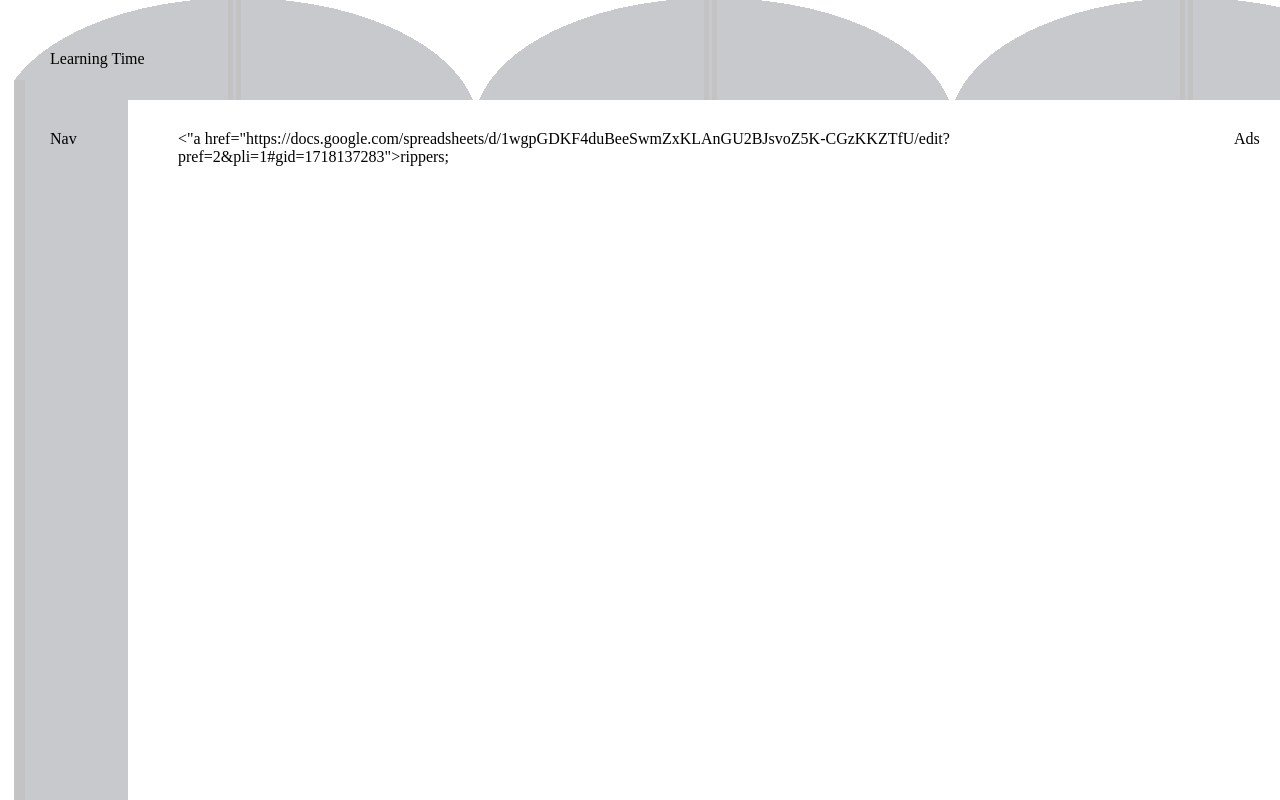
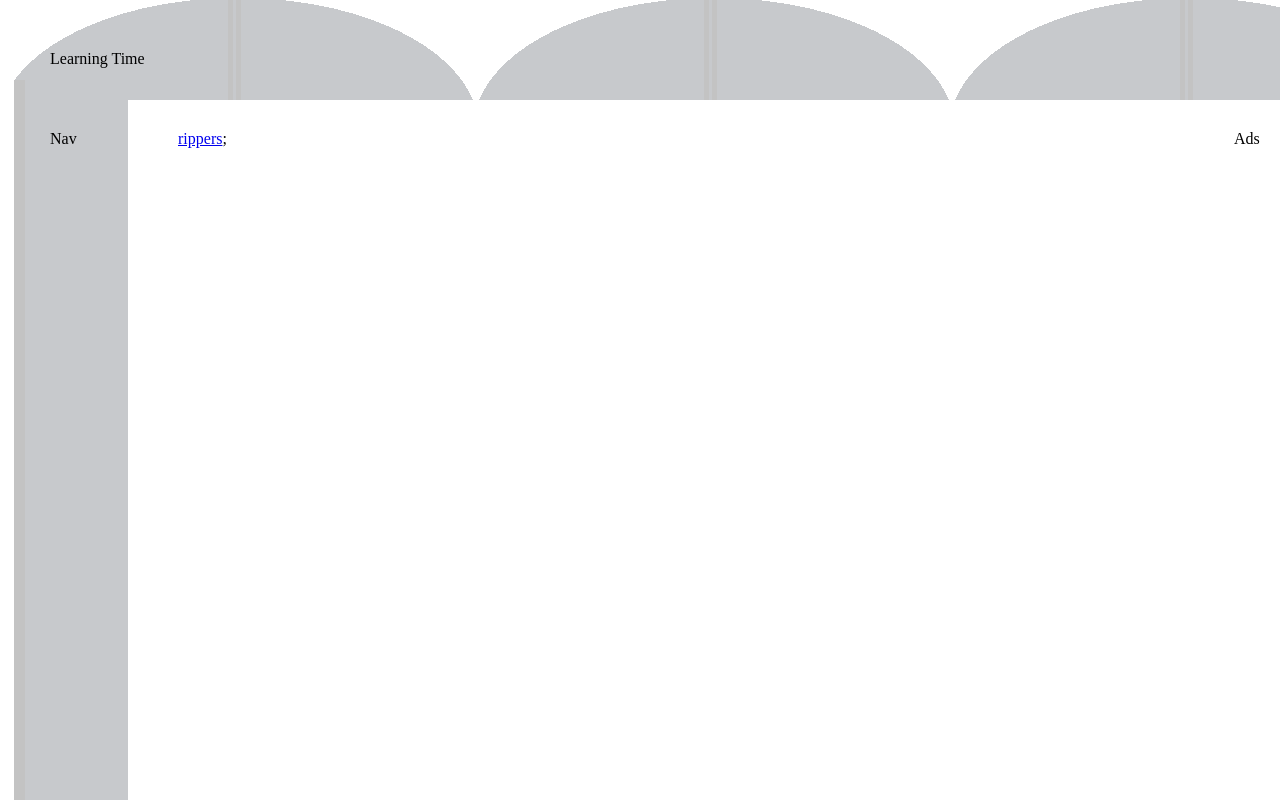
Before and after one commit to vacationtime/Website, a plain HTML site: page index.html in a window 1280 px wide. Shown: the top 800 px of the page. Drawn offline with Linux system fonts and the light colour scheme.

Commit message:
Update index.html

```diff
--- a/index.html
+++ b/index.html
@@ -50,7 +50,7 @@ header, footer, article, nav, div {
 <body>
   <header  id="pageHeader">Learning Time</header>
   <article id="mainArticle">
-  <"a href="https://docs.google.com/spreadsheets/d/1wgpGDKF4duBeeSwmZxKLAnGU2BJsvoZ5K-CGzKKZTfU/edit?pref=2&pli=1#gid=1718137283">rippers</a>;
+  <a href="https://docs.google.com/spreadsheets/d/1wgpGDKF4duBeeSwmZxKLAnGU2BJsvoZ5K-CGzKKZTfU/edit?pref=2&pli=1#gid=1718137283">rippers</a>;
   </article>
   <nav id="mainNav">Nav</nav>
   <div id="siteAds">Ads</div>
```
